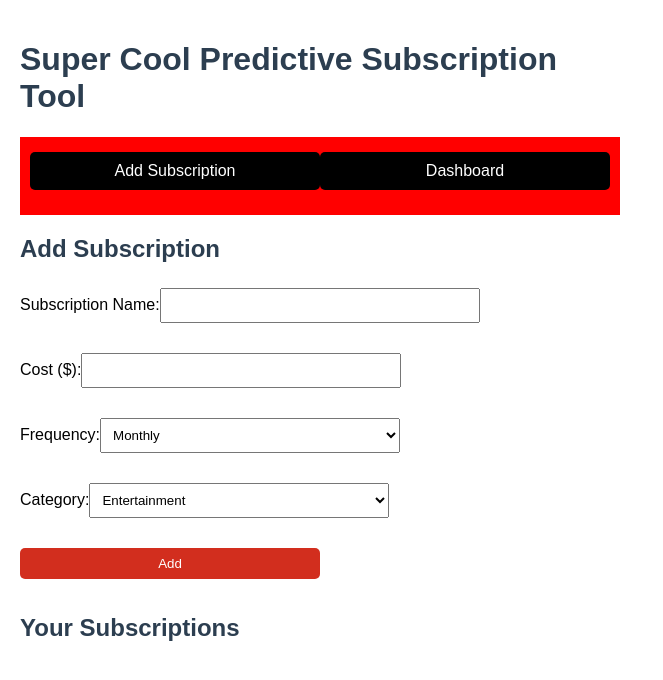
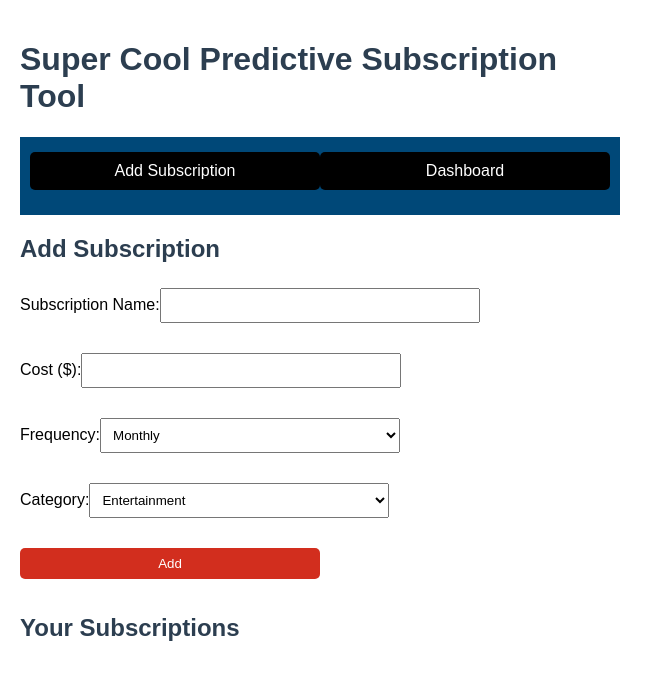
Before and after one commit to iSkewb/BreakFree, a React (Create React App) app in the folder predictive-subscription-tool/: page / in a window 1280 px wide. Shown: the top 680 px of the page, without its empty margins (0-663 px from the left). Built offline with nearby package versions, Linux system fonts and the light colour scheme.

Commit message:
Update NavBar.css

```diff
--- a/predictive-subscription-tool/src/components/NavBar.css
+++ b/predictive-subscription-tool/src/components/NavBar.css
@@ -1,8 +1,9 @@
 .nav-bar {
-    background-color: red;
+    background-color: #004878;
     padding: 10px;
     display: flex;
     justify-content: space-between;
+    /* width: 100%; */
   }
 
   .nav-bar button {
```
